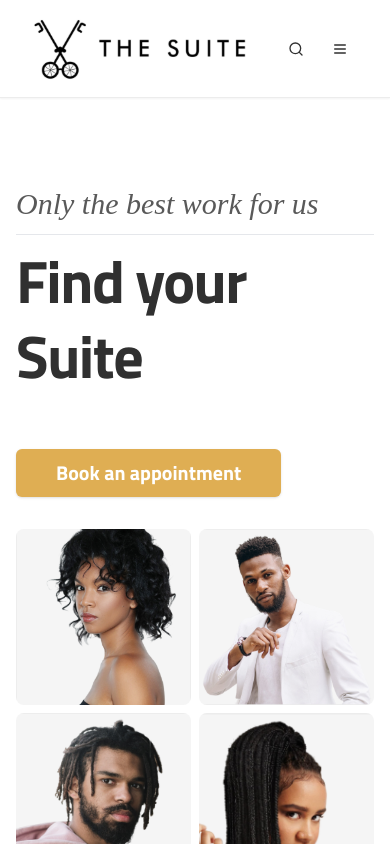
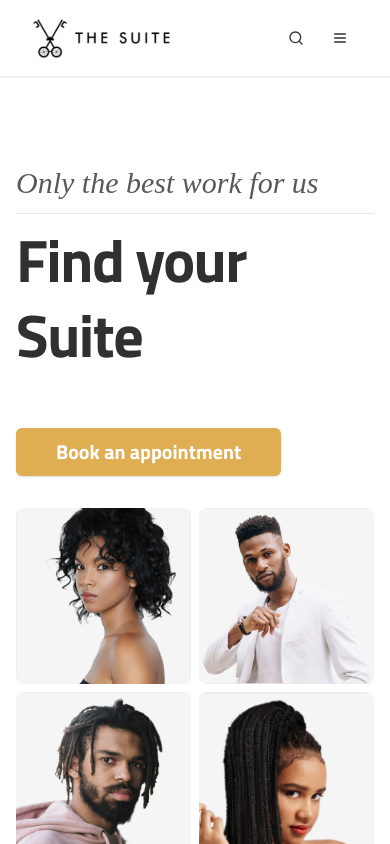
Before and after one commit to hlieb-decodifi/the-suite, a Next.js app: page / in a window 390 px wide. Shown: the top 844 px of the page. Built offline with nearby package versions, Linux system fonts and the light colour scheme.

Commit message:
Refactor Header and Logo components for improved styling and responsiveness. Adjust Header padding for a cleaner look and update Logo component to use a div wrapper for responsive image sizing with fill property, enhancing layout consistency.

```diff
--- a/src/components/common/Header/Header.tsx
+++ b/src/components/common/Header/Header.tsx
@@ -38,7 +38,7 @@ export function Header({
   return (
     <header
       className={cn(
-        'sticky top-0 z-50 py-4 border-b border-[#ECECEC] bg-white shadow-sm',
+        'sticky top-0 z-50 py-2 border-b border-[#ECECEC] bg-white shadow-sm',
         className,
       )}
     >
--- a/src/components/common/Logo/Logo.tsx
+++ b/src/components/common/Logo/Logo.tsx
@@ -17,14 +17,21 @@ export function Logo({ variant = 'large', className }: LogoProps) {
 
   return (
     <Link href="/" className={cn('inline-block', className)}>
-      <Image
-        src={logoSrc}
-        alt={logoAlt}
-        width={variant === 'large' ? 140 : 80}
-        height={variant === 'large' ? 60 : 40}
-        className="h-auto w-auto"
-        priority
-      />
+      <div
+        className="relative"
+        style={{
+          width: variant === 'large' ? '140px' : '80px',
+          height: variant === 'large' ? '60px' : '40px',
+        }}
+      >
+        <Image
+          src={logoSrc}
+          alt={logoAlt}
+          fill
+          className="object-contain"
+          priority
+        />
+      </div>
     </Link>
   );
 }
```
